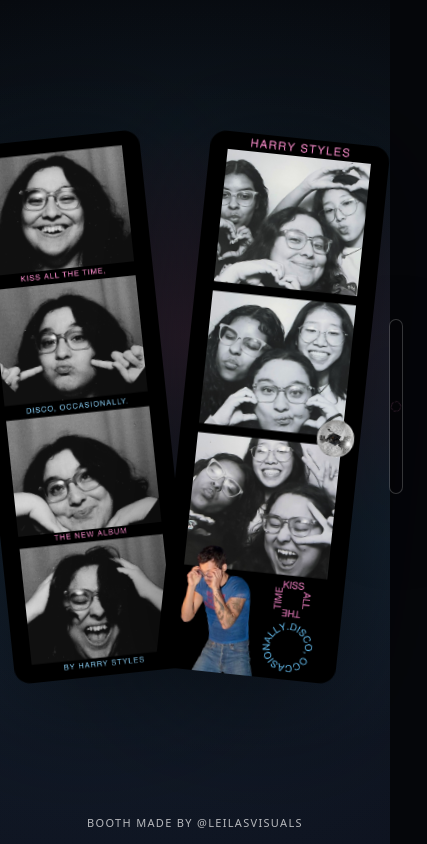
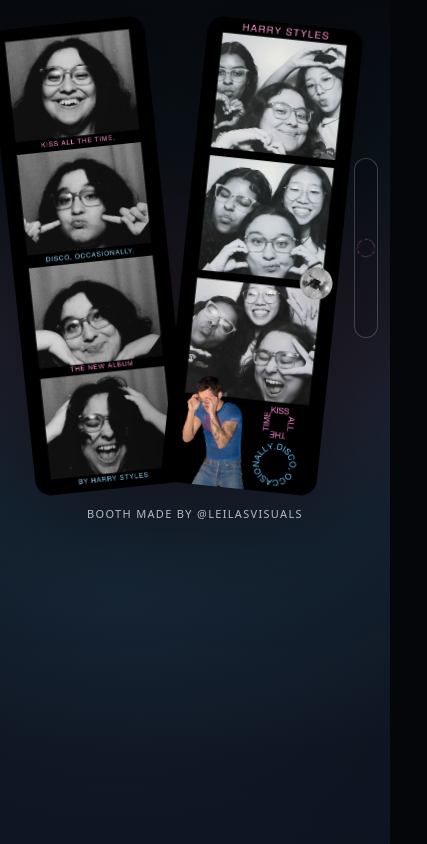
Before and after one commit to lc1673/kissco-booth, a React (Vite) app: page / in a window 390 px wide. Shown: the whole page, 427 px wide, since content can reach past the window. Built offline with nearby package versions, Linux system fonts and the light colour scheme.

Commit message:
Fix mobile start scroll + button visibility

```diff
--- a/src/App.jsx
+++ b/src/App.jsx
@@ -333,7 +333,7 @@
 
   return (
     <div className="app">
-      <div className={`screen ${step === "start" ? "startBg" : ""}`}>
+      <div className={`screen ${step === "start" ? "startBg startScreen" : ""}`}>
         <audio ref={shutterRef} src="/assets/shutter.mp3" preload="auto" />
 
         {step === "start" && (
--- a/src/styles.css
+++ b/src/styles.css
@@ -479,3 +479,30 @@
     radial-gradient(1100px 800px at 30% 70%, rgba(92,181,232,0.10) 0%, rgba(0,0,0,0) 65%),
     linear-gradient(180deg, var(--bg1) 0%, var(--bg2) 100%);
 }
+/* ✅ Mobile: allow START screen to scroll if content is taller than viewport */
+@media (max-width: 700px){
+  .screen.startScreen{
+    overflow-y: auto;
+    -webkit-overflow-scrolling: touch;
+    justify-content: flex-start; /* stops pushing button off-screen */
+    padding-bottom: calc(24px + env(safe-area-inset-bottom));
+  }
+
+  /* Make start content fit better on phones */
+  .screen.startScreen .startRow{
+    flex: 0 0 auto;
+    margin-top: 8px;
+    gap: 14px;
+  }
+
+  .screen.startScreen .startStrip{
+    width: min(40vw, 170px);   /* shrink strips so button stays visible */
+  }
+
+  .screen.startScreen .tapBtn{
+    width: 180px;
+    height: 180px;
+    margin-bottom: 16px;
+    z-index: 2;
+  }
+}
```
